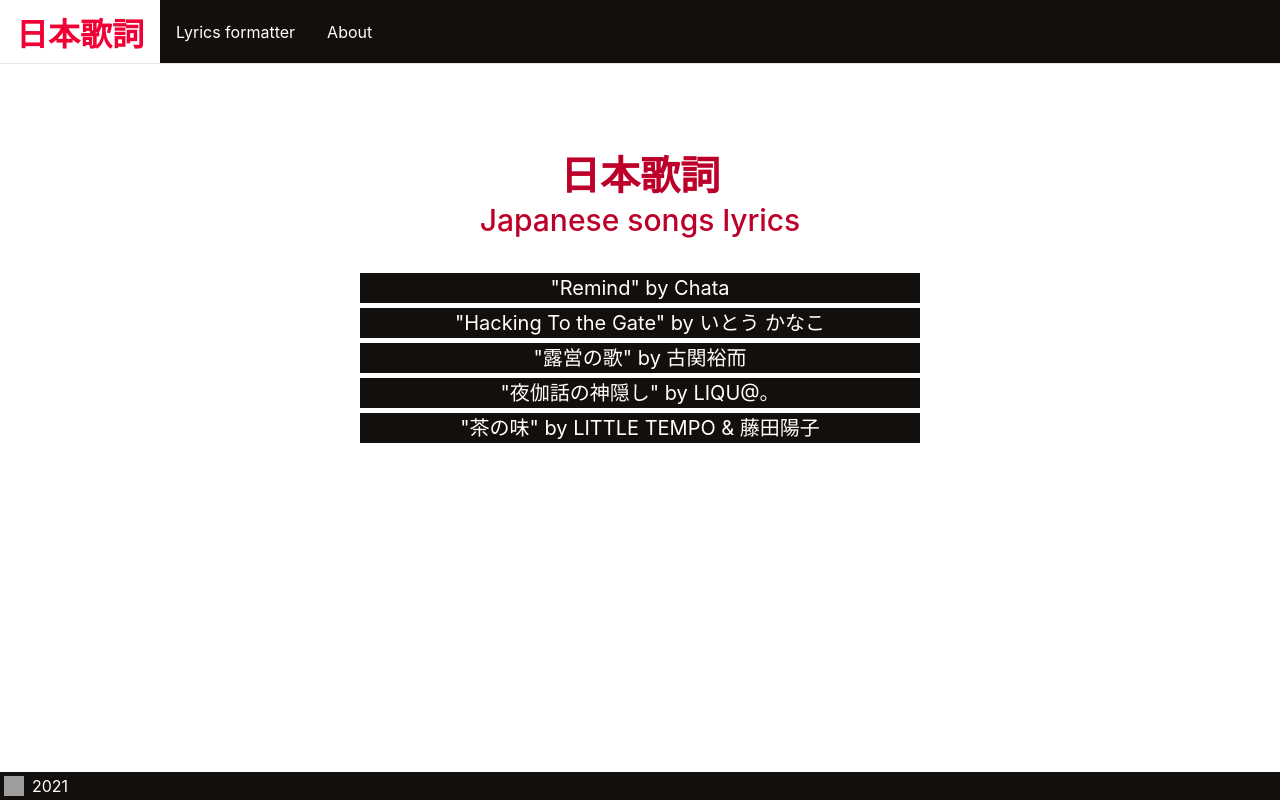
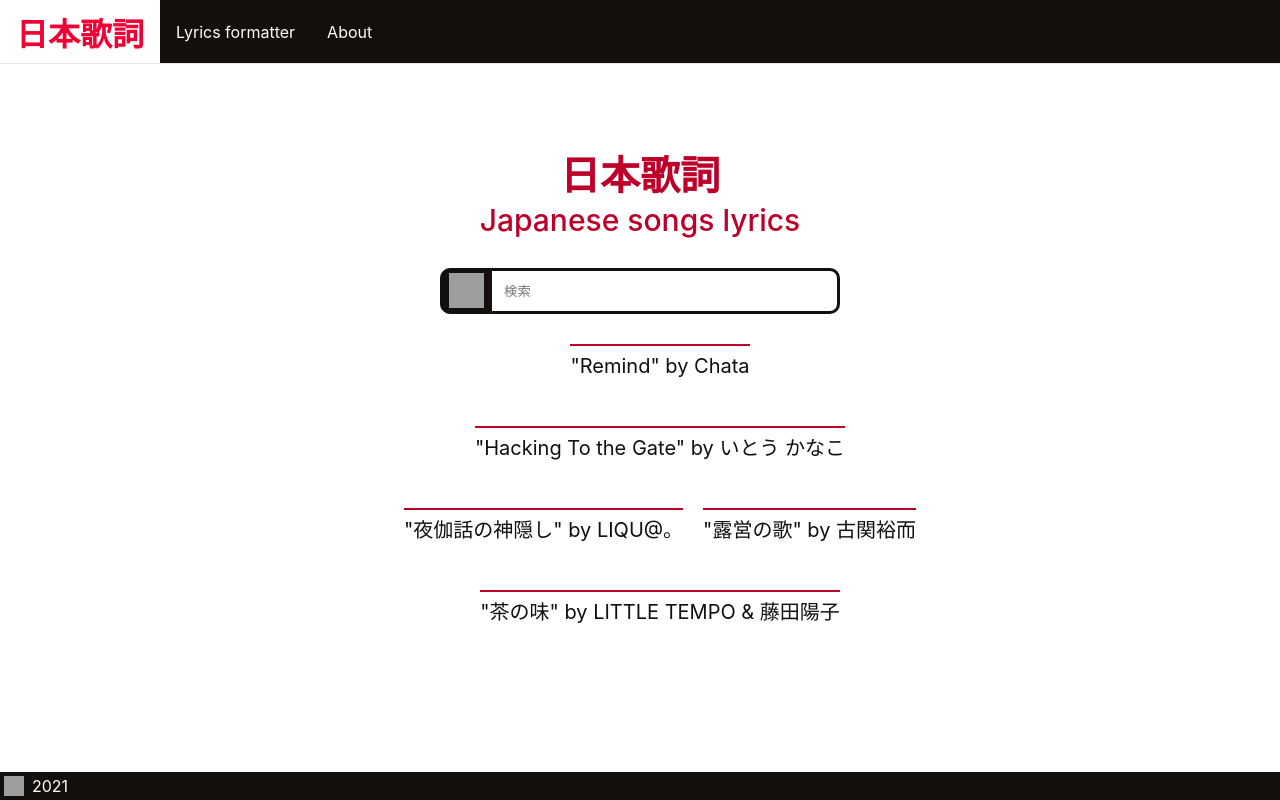
Before and after one commit to shipurjan/nihonkashi, a Next.js app: page / in a window 1280 px wide. Built offline with nearby package versions, Linux system fonts and the light colour scheme; grey boxes are pictures that could not be loaded.

Commit message:
Added a search bar

```diff
--- /dev/null
+++ b/components/Search.js
@@ -0,0 +1,23 @@
+import styles from "../styles/Search.module.scss"
+import Image from './Image'
+
+export default function  SearchBar({onChange, placeholder}) {
+    return (
+      <div className={styles.search}>
+        <span className={styles.search_span}>
+        <Image
+            src="/search.png"
+            height={35}
+            width={35}
+            alt="search.png"
+        />
+        </span>
+        <input
+          className={styles.search_input}
+          type="text"
+          onChange={onChange}
+          placeholder={placeholder}
+        />
+      </div>
+    );
+  };
--- a/components/Songlist.js
+++ b/components/Songlist.js
@@ -1,9 +1,41 @@
+import { useState } from "react";
 import Link from 'next/link'
+import Search from "./Search"
 import styles from '../styles/Songlist.module.scss'
 import songlist from '../pages/songs/json/songlist.json';
 
+const intersection = (arr1, arr2) => {
+  const res = [];
+  for(let i = 0; i < arr1.length; i++){
+     if(!arr2.includes(arr1[i])){
+        continue;
+     };
+     res.push(arr1[i]);
+  };
+  return res;
+};
+const intersectMany = (...arrs) => {
+  let res = arrs[0].slice();
+  for(let i = 1; i < arrs.length; i++){
+     res = intersection(res, arrs[i]);
+  };
+  return res;
+};
 
-function listSongs(list){
+function stripSonglist(list){
+  let newlist = list.map(e => {
+    let dict = {};
+    dict.id = e.id;
+    dict.artist = e.artist;
+    dict.romanized_artist = e.romanized_artist;
+    dict.title = e.title;
+    dict.romanized_title = e.romanized_title;
+    return dict;
+  });
+  return newlist;
+}
+
+function sortSonglist(list){
   let newlist = list.filter(e => e.id >= 0);
   newlist.sort((a, b) => { // Sort alphabetically first by romanized_artist and then by romanized_title
     let retval = 0;
@@ -15,19 +47,55 @@ function listSongs(list){
       retval = a.romanized_title > b.romanized_title ? -1 : 1;
     return retval;
   })
-  return newlist.map((data) => {
-    return <li key={(data.id).toString()}>
-        <Link href={"/songs/"+(data.id).toString()}>
-          <a title={'"'+data.romanized_title+'" by '+data.romanized_artist}>&quot;{data.title}&quot; by {data.artist}</a>
-        </Link>
-    </li>
-  })
+  return newlist;
 }
 
-export default function Layout() {
-    return (
-      <ul className={styles.songlist}>
-      {listSongs(songlist)}
-      </ul>
-    )
+export default function Songlist() {
+  const stripped_songlist = stripSonglist(songlist);
+  const sorted_songlist = sortSonglist(stripped_songlist);
+
+  const [data, setData] = useState(sorted_songlist);
+  const searchData = (pattern) => {
+    if (!pattern) {
+      setData(sorted_songlist);
+      return;
+    }
+    const matches = [];
+    pattern.split(" ").map(subpattern => {
+      if (!subpattern.length) return;
+      try {
+        const regex = new RegExp(subpattern.trim(), 'gi');
+        const tmp_matches = [];
+        sorted_songlist.map(song => {
+          let match = regex.test(song.artist) || regex.test(song.title) || regex.test(song.romanized_artist) || regex.test(song.romanized_title);
+          if(match) return tmp_matches.push(song);
+        });
+        matches.push(tmp_matches);
+      }
+      catch(e) {
+        return;
+      };
+    });
+    if(!matches.length) matches = [matches];
+    const result = intersectMany(...matches);
+    setData(result);
+  }
+
+  return (
+    <div>
+    <Search
+      placeholder="検索"
+      onChange={(e) => searchData(e.target.value)}
+      />
+    <ul className={styles.songlist}>
+    { data.map((data) => {
+        return <li key={(data.id).toString()}>
+            <Link href={"/songs/"+(data.id).toString()}>
+              <a title={'"'+data.romanized_title+'" by '+data.romanized_artist}>&quot;{data.title}&quot; by {data.artist}</a>
+            </Link>
+          </li>
+      })}
+    </ul>
+    </div>
+  )
 }
--- a/package.json
+++ b/package.json
@@ -8,7 +8,8 @@
     "lint": "next lint"
   },
   "dependencies": {
-    "next": "12.0.4",
+    "fuse.js": "^6.4.6",
+    "next": "^12.0.7",
     "react": "17.0.2",
     "react-dom": "17.0.2",
     "react-string-replace": "^0.4.4",
--- a/pages/songs/json/songlist.json
+++ b/pages/songs/json/songlist.json
@@ -220,7 +220,7 @@
     {
         "id": 3,
         "artist": "古関裕而",
-        "romanized_artist": "Koseki Yūji",
+        "romanized_artist": "Koseki Yuuji",
         "title": "露営の歌",
         "romanized_title": "Roei no Uta",
         "youtube_url": "https://www.youtube.com/watch?v=gRKy0VcWru8",
@@ -291,7 +291,7 @@
     {
         "id": 4,
         "artist": "いとう かなこ",
-        "romanized_artist": "Itō Kanako",
+        "romanized_artist": "Itou Kanako",
         "title": "Hacking To the Gate",
         "romanized_title": "Hacking To the Gate",
         "youtube_url": "https://www.youtube.com/watch?v=SBQprWeOx8g",
@@ -375,6 +375,6 @@
             "(飲)[の]み(込)[こ]まれてゆく",
             "(孤独)[こどく]の(観測者)[かんそくしゃ]"
             ]
-            ]
+        ]
     }
 ]
--- /dev/null
+++ b/styles/Search.module.scss
@@ -0,0 +1,27 @@
+@import 'variables.module';
+
+.search {
+    width: 400px;
+    margin: 0 auto;
+    position: relative;
+    display: flex;
+  }
+  .search_span {
+    width: 15%;
+    border: 1px solid $color-primary;
+    background: $color-primary;
+    padding-top: 4px;
+    text-align: center;
+    color: $color-background-darker;
+    border-radius: 10px 0 0 10px;
+    font-size: 20px;
+  }
+  .search_input {
+    width: 100%;
+    border: 3px solid $color-primary;
+    border-left: none;
+    padding: 5px;
+    padding-left: 12px;
+    border-radius: 0 10px 10px 0;
+    outline: none;
+  }
--- a/styles/Songlist.module.scss
+++ b/styles/Songlist.module.scss
@@ -1,30 +1,43 @@
 @import 'variables.module';
 
 .songlist{
-    list-style-type: none;
+    display: flex;
+    flex-wrap: wrap;
+    flex-direction: row-reverse;
+    justify-content: center;
+    gap: 1em;
+    max-width: 560px;
     width: 100%;
-    padding-inline-start: 0px;
-    margin-block-start: 0em;
-    margin-block-end: 0em;
+    color: $color-primary;
 }
 .songlist li{
-    background-color: $color-primary;
-    color: $color-background;
-    display: block;
-    margin: 5px 0;
-    padding: 5px;
-    width: 100%;
-    height: 1.5em;
-    text-align: center;
+    text-transform: full-width;
+    display: flex;
+    flex-direction: column;
     line-height: 1em;
+    padding: 0.5em 0;
+    margin: 0.5em 0;
+    border-top: 2px solid $color-verse-border-first;
+
 }
 
 .songlist li a{
-    display: block;
-    width: 100%;
+    height: 100%;
+    text-align: center;
+    display: flex;
+    justify-content: center;
+    align-items: center;
 }
 
-.songlist li:hover{
-    background-color: $color-primary-darker;
-    color: $color-background-lighter;
+.songlist li:nth-child(3n+2) a{
+    border-color: $color-verse-border-second;
 }
+
+.songlist li:nth-child(3n+3) a{
+    border-color: $color-verse-border-third;
+}
+
+.songlist li a:hover{
+    background-color: $color-background-darker;
+    color: $color-primary-darker;
+}
```
Also changed, not shown: public/search.png (added), 1 other file (tests, documents, lock files or other folders).
